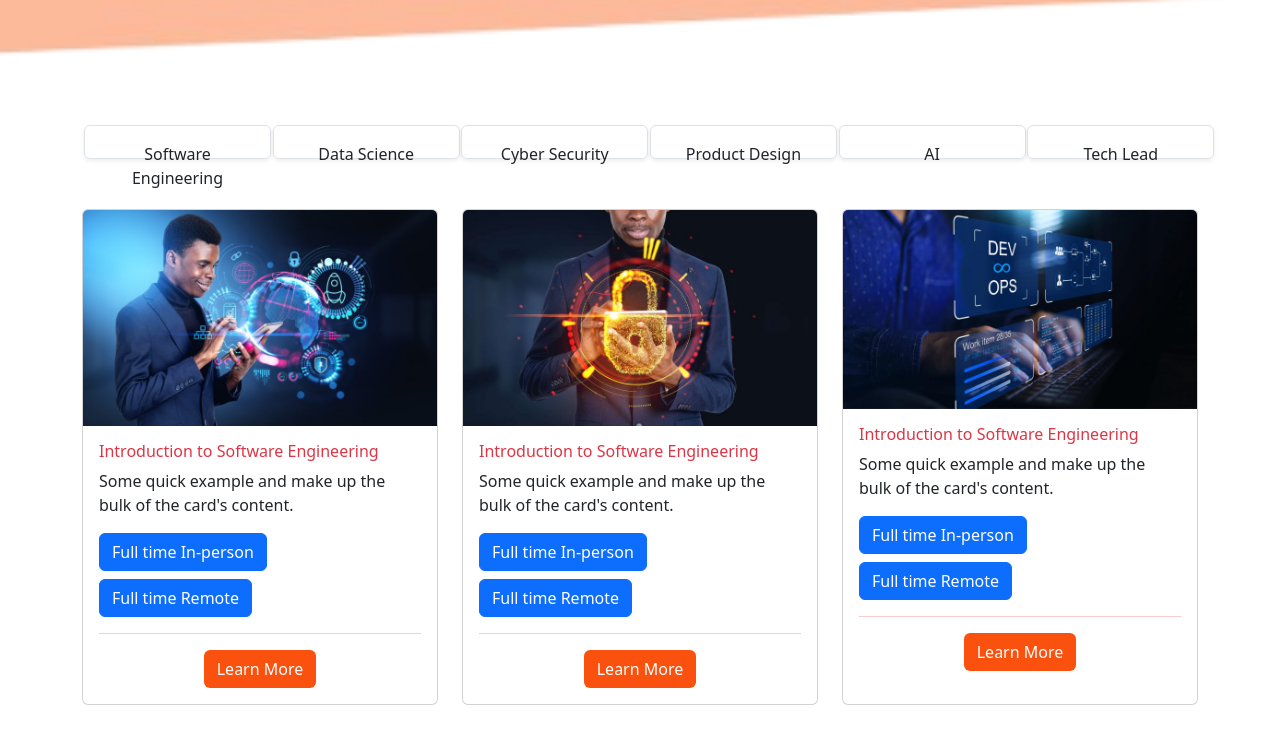
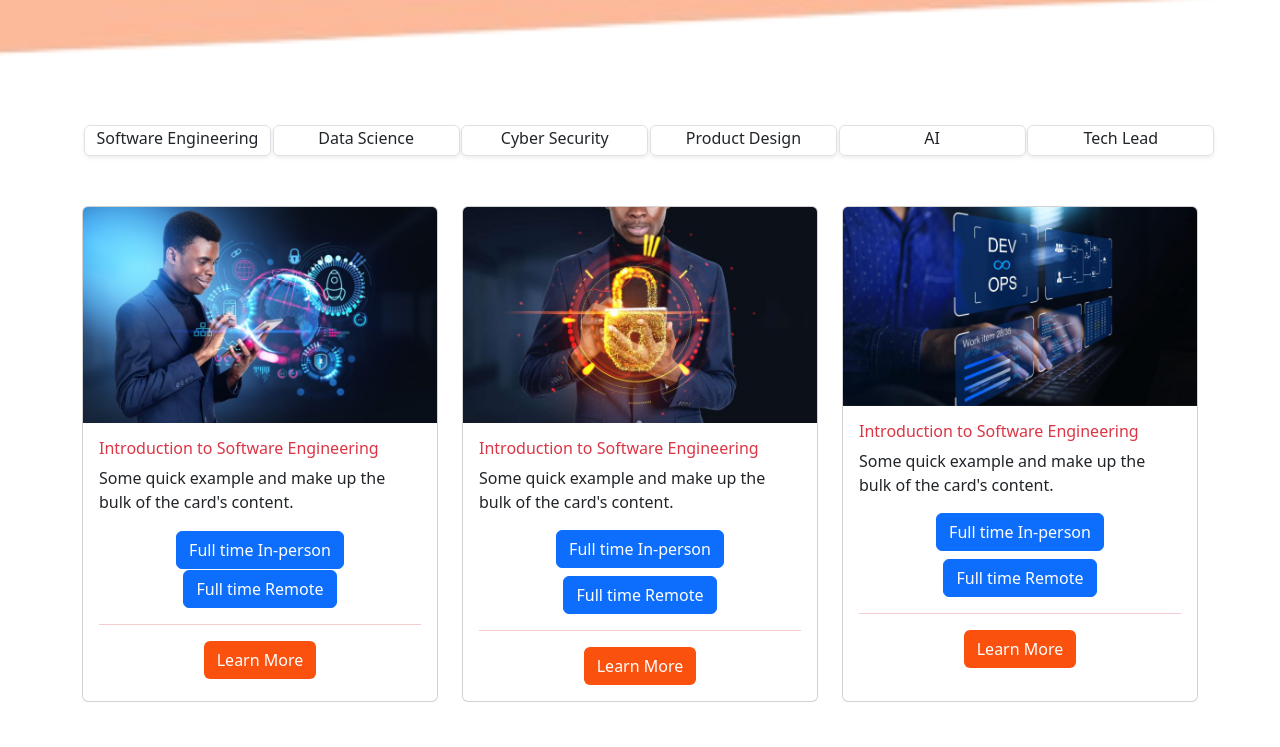
Before and after one commit to AbdirahmanAden3/moring, a plain HTML site: page index.html in a window 1280 px wide. Shown: the part 500-1247 px from the top of the page. Drawn offline with nearby package versions, Linux system fonts and the light colour scheme.

Commit message:
correct aligment

```diff
--- a/index.html
+++ b/index.html
@@ -86,22 +86,22 @@
   <div class="container mt-4">
     <div class="row g-3 text-center">
       <div class="col-6 col-md-4 col-lg-2">
-        <div class="box p-3 border rounded shadow-sm">Software Engineering</div>
+        <div class="box  border rounded shadow-sm">Software Engineering</div>
       </div>
       <div class="col-6 col-md-4 col-lg-2">
-        <div class="box p-3 border rounded shadow-sm">Data Science</div>
+        <div class="box  border rounded shadow-sm">Data Science</div>
       </div>
       <div class="col-6 col-md-4 col-lg-2">
-        <div class="box p-3 border rounded shadow-sm">Cyber Security</div>
+        <div class="box  border rounded shadow-sm">Cyber Security</div>
       </div>
       <div class="col-6 col-md-4 col-lg-2">
-        <div class="box p-3 border rounded shadow-sm">Product Design</div>
+        <div class="box  border rounded shadow-sm">Product Design</div>
       </div>
       <div class="col-6 col-md-4 col-lg-2">
-        <div class="box p-3 border rounded shadow-sm">AI</div>
+        <div class="box  border rounded shadow-sm">AI</div>
       </div>
       <div class="col-6 col-md-4 col-lg-2">
-        <div class="box p-3 border rounded shadow-sm">Tech Lead</div>
+        <div class="box  border rounded shadow-sm">Tech Lead</div>
       </div>
     </div>
   </div>
@@ -115,8 +115,9 @@
           <div class="card-body">
             <h6 class="card-title text-danger">Introduction to Software Engineering</h6>
             <p class="card-text">Some quick example and make up the bulk of the card's content.</p>
-            <div class="d-flex flex-wrap gap-2">
-              <button class="btn btn-primary">Full time In-person</button>
+            <div class="d-flex flex-wrap ; d-flex justify-content-center">
+              <button class="btn btn-primary" style="margin:1px
+              ;">Full time In-person</button>
               <button class="btn btn-primary">Full time Remote</button>
             </div>
             <hr class="my-3 text-danger">
@@ -132,7 +133,7 @@
           <div class="card-body">
             <h6 class="card-title text-danger">Introduction to Software Engineering</h6>
             <p class="card-text">Some quick example and make up the bulk of the card's content.</p>
-            <div class="d-flex flex-wrap gap-2">
+            <div class="d-flex flex-wrap gap-2 d-flex justify-content-center">
               <button class="btn btn-primary">Full time In-person</button>
               <button class="btn btn-primary">Full time Remote</button>
             </div>
@@ -145,11 +146,11 @@
       </div>
       <div class="col-sm-12 col-md-6 col-lg-4">
         <div class="card h-100">
-          <img src="moringa-devops-ms002-768x432.jpg" class="card-img-top img-fluid" alt="">
+          <img src="moringa-devops-ms002-768x432.jpg  " class="card-img-top img-fluid" alt="">
           <div class="card-body">
             <h6 class="card-title text-danger">Introduction to Software Engineering</h6>
             <p class="card-text">Some quick example and make up the bulk of the card's content.</p>
-            <div class="d-flex flex-wrap gap-2">
+            <div class="d-flex flex-wrap gap-2 d-flex justify-content-center">
               <button class="btn btn-primary">Full time In-person</button>
               <button class="btn btn-primary">Full time Remote</button>
             </div>
@@ -293,8 +294,8 @@
   </div>
 
   <!-- Testimonials -->
-  <div class="container-fluid">
-    <h2 class="text-center " style="color:#021642;">Our Testimonials</h2>
+  <div class="container-fluid mt-5">
+    <h1 class="text-center " style="color:#021642; font-weight: bold;">Our Testimonials</h1>
 
     <div id="testimonialCarousel" class="carousel slide" data-bs-ride="carousel">
       <div class="carousel-inner bg-dark text-white rounded-3 p-4">
```
